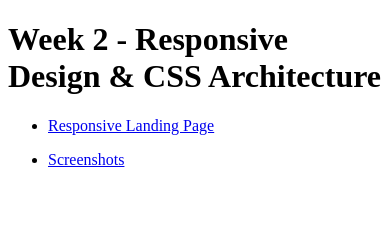
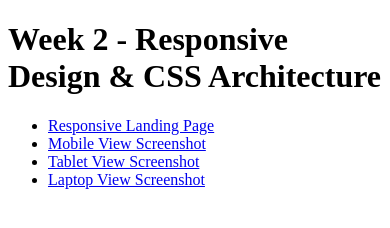
Before and after one commit to snehagada31/Fullstacktraniee, a plain HTML site: page week02-1/index.html in a window 390 px wide. Drawn offline with Linux system fonts and the light colour scheme.

Commit message:
Add responsive screenshots and update Week 2 index page

```diff
--- a/week02-1/index.html
+++ b/week02-1/index.html
@@ -15,13 +15,25 @@
                 Responsive Landing Page
             </a>
         </li>
+
+        <li>
+            <a href="screenshot/mobile.png">
+                Mobile View Screenshot
+            </a>
+        </li>
+
+        <li>
+            <a href="screenshot/tab.png">
+                Tablet View Screenshot
+            </a>
+        </li>
+
+        <li>
+            <a href="screenshot/laptop.png">
+                Laptop View Screenshot
+            </a>
+        </li>
     </ul>
-   <ul>
-<li>
-    <a href="screenshot/index.html">
-        Screenshots
-    </a>
-</li>
-</ul>
+
 </body>
 </html>
```
Also changed, not shown: week02-1/screenshot/laptop.png (renamed from week02-1/screenshots/laptop.jpg.png), week02-1/screenshot/mobile.png (renamed from week02-1/screenshots/mobile.jpg.png), week02-1/screenshot/tab.png (renamed from week02-1/screenshots/tab.jpg.png).
